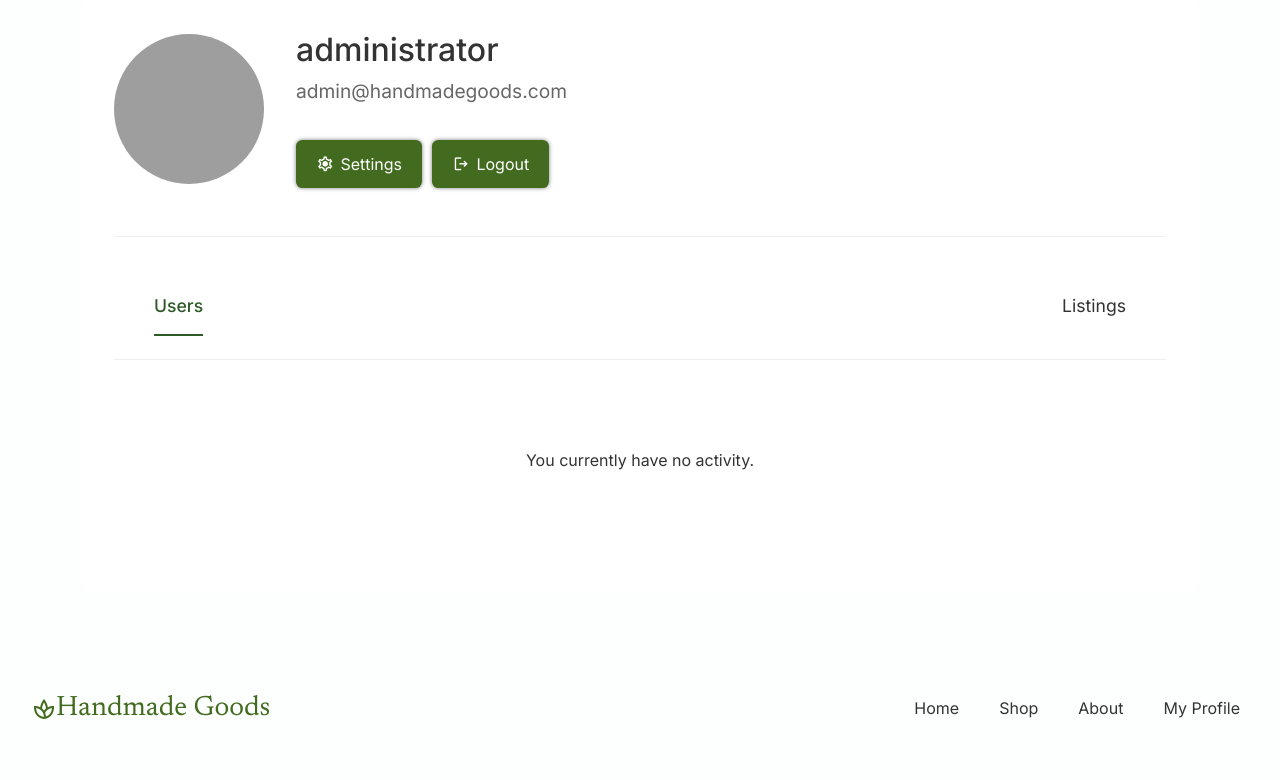
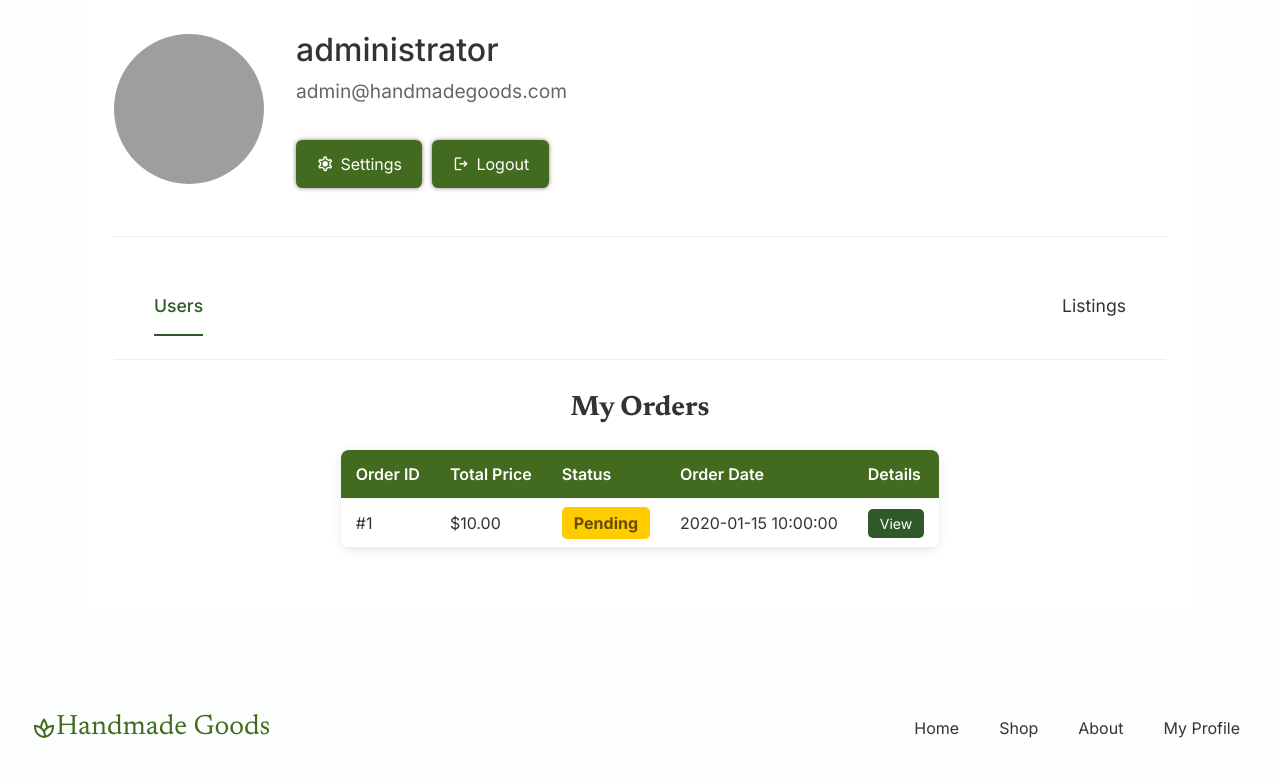
Before and after one commit to lhenon999/cosc-360-project, a PHP site: page /pages/profile.php in a window 1280 px wide. Shown: the part 223-1003 px from the top of the page. Before the commit the page ends 942 px from the top, so only its background shows below. Run offline with PHP 8.4, Linux system fonts and the light colour scheme; a user stored in the database is signed in; data comes from the database, SQL or seed files in the repository; tables that the repository leaves empty hold one stand-in row (values such as "Sample post"); grey boxes are pictures that could not be loaded.

Commit message:
orders table and order details

```diff
--- a/handmade_goods/assets/css/profile.css
+++ b/handmade_goods/assets/css/profile.css
@@ -97,3 +97,70 @@
     padding: 2rem 0;
     min-height: 200px;
 }
+
+.orders-table {
+    width: 100%;
+    border-collapse: collapse;
+    margin-top: 1.5rem;
+    background-color: #fff;
+    border-radius: 8px;
+    overflow: hidden;
+    box-shadow: 0 2px 10px rgba(0, 0, 0, 0.1);
+}
+
+.orders-table thead {
+    background-color: #426B1F;
+    color: white;
+}
+
+.orders-table th, .orders-table td {
+    padding: 12px 15px;
+    text-align: left;
+    border-bottom: 1px solid #eee;
+}
+
+.orders-table th {
+    font-weight: 600;
+}
+
+.orders-table .status {
+    font-weight: bold;
+    padding: 6px 12px;
+    border-radius: 5px;
+    text-align: center;
+}
+
+.status-pending {
+    background-color: #ffcc00;
+    color: #664d00;
+}
+
+.status-shipped {
+    background-color: #17a2b8;
+    color: white;
+}
+
+.status-delivered {
+    background-color: #28a745;
+    color: white;
+}
+
+.status-cancelled {
+    background-color: #dc3545;
+    color: white;
+}
+
+.orders-table .view-btn {
+    background-color: #2d5a27;
+    color: white;
+    padding: 6px 12px;
+    border: none;
+    border-radius: 5px;
+    text-decoration: none;
+    font-size: 14px;
+    transition: background 0.3s ease;
+}
+
+.orders-table .view-btn:hover {
+    background-color: #1e3f1a;
+}
--- a/handmade_goods/pages/profile.php
+++ b/handmade_goods/pages/profile.php
@@ -13,7 +13,6 @@ $user_type = $_SESSION["user_type"];
 $user_id = intval($_SESSION["user_id"]);
 $stmt = $conn->prepare("SELECT name, email FROM users WHERE id = ?");
 $stmt->bind_param("i", $user_id);
-
 $stmt->execute();
 $stmt->bind_result($name, $email);
 $stmt->fetch();
@@ -22,13 +21,17 @@ $stmt->close();
 
 <!DOCTYPE html>
 <html lang="en">
+
 <head>
     <meta charset="UTF-8">
     <meta name="viewport" content="width=device-width, initial-scale=1.0">
     <title>My Profile - Handmade Goods</title>
 
-    <style>@import url('https://fonts.googleapis.com/css2?family=Inter:ital,opsz,wght@0,14..32,100..900;1,14..32,100..900&family=Newsreader:ital,opsz,wght@0,6..72,200..800;1,6..72,200..800&display=swap');</style>
-    <link rel="stylesheet" href="https://fonts.googleapis.com/css2?family=Material+Symbols+Outlined:opsz,wght,FILL,GRAD@24,400,0,0" />
+    <style>
+        @import url('https://fonts.googleapis.com/css2?family=Inter:ital,opsz,wght@0,14..32,100..900;1,14..32,100..900&family=Newsreader:ital,opsz,wght@0,6..72,200..800;1,6..72,200..800&display=swap');
+    </style>
+    <link rel="stylesheet"
+        href="https://fonts.googleapis.com/css2?family=Material+Symbols+Outlined:opsz,wght,FILL,GRAD@24,400,0,0" />
     <script src="https://ajax.googleapis.com/ajax/libs/jquery/3.7.1/jquery.min.js"></script>
 
     <link rel="stylesheet" href="https://cdnjs.cloudflare.com/ajax/libs/bootstrap/5.3.0/css/bootstrap.min.css">
@@ -37,6 +40,7 @@ $stmt->close();
     <link rel="stylesheet" href="../assets/css/footer.css">
     <link rel="stylesheet" href="../assets/css/profile.css">
 </head>
+
 <body>
     <?php include '../assets/html/navbar.php'; ?>
 
@@ -52,13 +56,16 @@ $stmt->close();
                     <h2><?php echo htmlspecialchars($name); ?></h2>
                     <p><?php echo htmlspecialchars($email); ?></p>
                     <div class="profile-buttons">
-                        <a class="cta hover-raise" href=""><span class="material-symbols-outlined">settings</span>Settings</a>
+                        <a class="cta hover-raise" href=""><span
+                                class="material-symbols-outlined">settings</span>Settings</a>
 
-                        <?php if ($user_type !== 'admin') : ?>
-                            <a class="cta hover-raise" href="../pages/my_shop.php"><span class="material-symbols-outlined">storefront</span>My Shop</a>
+                        <?php if ($user_type !== 'admin'): ?>
+                            <a class="cta hover-raise" href="../pages/my_shop.php"><span
+                                    class="material-symbols-outlined">storefront</span>My Shop</a>
                         <?php endif; ?>
 
-                        <a class="cta hover-raise" href="../logout.php"><span class="material-symbols-outlined">logout</span>Logout</a>
+                        <a class="cta hover-raise" href="../logout.php"><span
+                                class="material-symbols-outlined">logout</span>Logout</a>
                     </div>
                 </div>
             </div>
@@ -75,12 +82,67 @@ $stmt->close();
                     <?php endif; ?>
                 </nav>
                 <div class="tab-content">
-                    You currently have no activity.
+                    <div id="orders" class="tab-pane active">
+                        <h3>My Orders</h3>
+
+                        <?php
+                        $stmt = $conn->prepare("
+            SELECT id, total_price, status, created_at
+            FROM orders
+            WHERE user_id = ?
+            ORDER BY created_at DESC
+        ");
+                        $stmt->bind_param("i", $user_id);
+                        $stmt->execute();
+                        $result = $stmt->get_result();
+
+                        if ($result->num_rows > 0): ?>
+                            <table class="orders-table">
+                                <thead>
+                                    <tr>
+                                        <th>Order ID</th>
+                                        <th>Total Price</th>
+                                        <th>Status</th>
+                                        <th>Order Date</th>
+                                        <th>Details</th>
+                                    </tr>
+                                </thead>
+                                <tbody>
+                                    <?php while ($order = $result->fetch_assoc()): ?>
+                                        <tr>
+                                            <td>#<?= $order["id"] ?></td>
+                                            <td>$<?= number_format($order["total_price"], 2) ?></td>
+                                            <td>
+                                                <span class="status
+                        <?= strtolower($order["status"]) === 'pending' ? 'status-pending' : '' ?>
+                        <?= strtolower($order["status"]) === 'shipped' ? 'status-shipped' : '' ?>
+                        <?= strtolower($order["status"]) === 'delivered' ? 'status-delivered' : '' ?>
+                        <?= strtolower($order["status"]) === 'cancelled' ? 'status-cancelled' : '' ?>">
+                                                    <?= htmlspecialchars($order["status"]) ?>
+                                                </span>
+                                            </td>
+                                            <td><?= $order["created_at"] ?></td>
+                                            <td>
+                                                <a href="../pages/order_details.php?order_id=<?= $order["id"] ?>"
+                                                    class="view-btn">View</a>
+                                            </td>
+                                        </tr>
+                                    <?php endwhile; ?>
+                                </tbody>
+                            </table>
+                        <?php else: ?>
+                            <p>You have no orders yet.</p>
+                        <?php endif; ?>
+
+                        <?php $stmt->close(); ?>
+                    </div>
                 </div>
+
             </div>
         </div>
     </div>
 
     <?php include "../assets/html/footer.php"; ?>
 </body>
+
 </html>
```
Also changed, not shown: handmade_goods/pages/order_details.php (added, +84 -0 lines).
